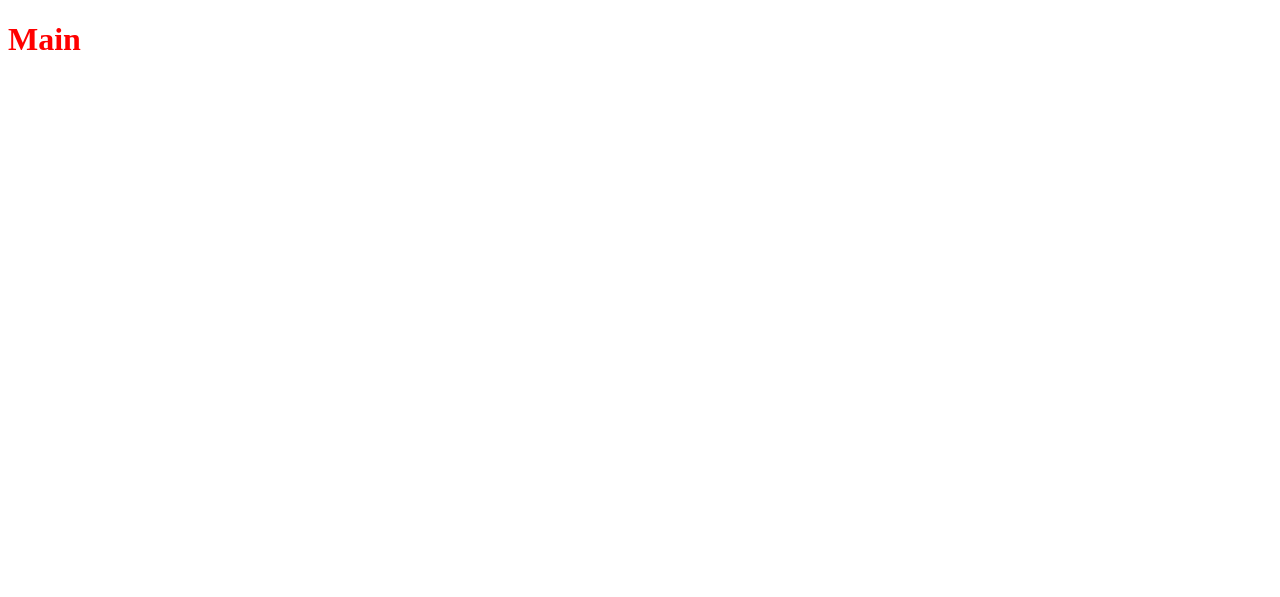
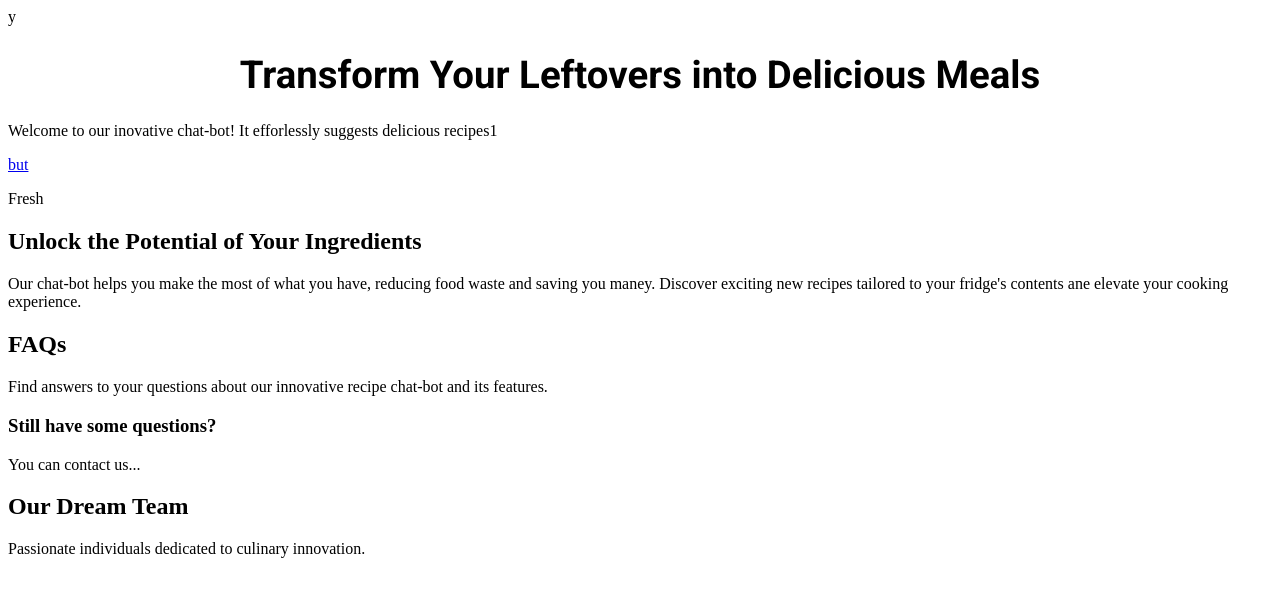
Before and after one commit to itproist/hse_tp, a Django app: page / in a window 1280 px wide. Before the commit the part shown is almost empty. Shown: the top 597 px of the page. Run offline with Django 4.2, Linux system fonts and the light colour scheme.

Commit message:
Create template of main page

```diff
--- a/main/static/css/styles.css
+++ b/main/static/css/styles.css
@@ -1,3 +1,5 @@
-body {
-    color: red;
+h1 {
+    text-align: center;
+    font-family: "Roboto", sans-serif;
+    font-size: 2.4em;
 }
--- a/main/templates/main/base.html
+++ b/main/templates/main/base.html
@@ -2,13 +2,52 @@
 
 <!DOCTYPE html>
 <html lang="en">
-<head>
+    <head>
     <meta charset="UTF-8">
-    <meta name="viewport" content="width=device-width, initial-scale=1.0">
-    <link rel="stylesheet" href="{% static 'css/styles.css'%}" type="text/css">
-    <title>{% block title %}{% endblock %}</title>
-</head>
-<body>
-    {% block content %}{% endblock %}
-</body>
+    y<meta name="viewport" content="width=device-width, initial-scale=1.0">
+        <link rel="stylesheet" href="{% static 'css/styles.css'%}" type="text/css">
+        <title>Smart Chef</title>
+        <link rel="stylesheet" type="text/css" href="styles.css" />
+        <link rel="preconnect" href="https://fonts.googleapis.com">
+        <link rel="preconnect" href="https://fonts.gstatic.com" crossorigin>
+        <link href="https://fonts.googleapis.com/css2?family=Roboto:ital,wght@0,100;0,300;0,400;0,500;0,700;0,900;1,100;1,300;1,400;1,500;1,700;1,900&display=swap" rel="stylesheet">
+
+    </head>
+    <body>
+        <div>
+            <h1>Transform Your Leftovers into Delicious Meals</h1>
+            <p>Welcome to our inovative chat-bot!
+                 It efforlessly suggests delicious recipes1</p>
+            <a href="site.html">but</a>
+        </div>
+        <div>
+            <p>Fresh</p>
+            <h2>Unlock the Potential of Your Ingredients</h2>
+            <p>Our chat-bot helps you make the most of what you have,
+                reducing food waste and saving you maney.
+                Discover exciting new recipes tailored to your fridge's contents ane elevate your cooking experience.
+            </p>
+        </div>
+        <div>
+            <h2>FAQs</h2>
+            <p>Find answers to your questions about our innovative recipe chat-bot and its features.</p>
+            <div class="FAQ">
+                <p class="question"></p>
+                <p class="answer"></p>
+            </div>
+        </div>
+        <div>
+            <h3>Still have some questions?</h3>
+            <p>You can contact us...</p>
+        </div>
+        <div class="team">
+            <h2>Our Dream Team</h2>
+            <p>Passionate individuals dedicated to culinary innovation.</p>
+            <div class="person">
+                <p class="name"></p>
+                <p class="appointment"></p>
+                <p class="more details"></p>
+            </div>
+        </div>
+    </body>
 </html>
```
